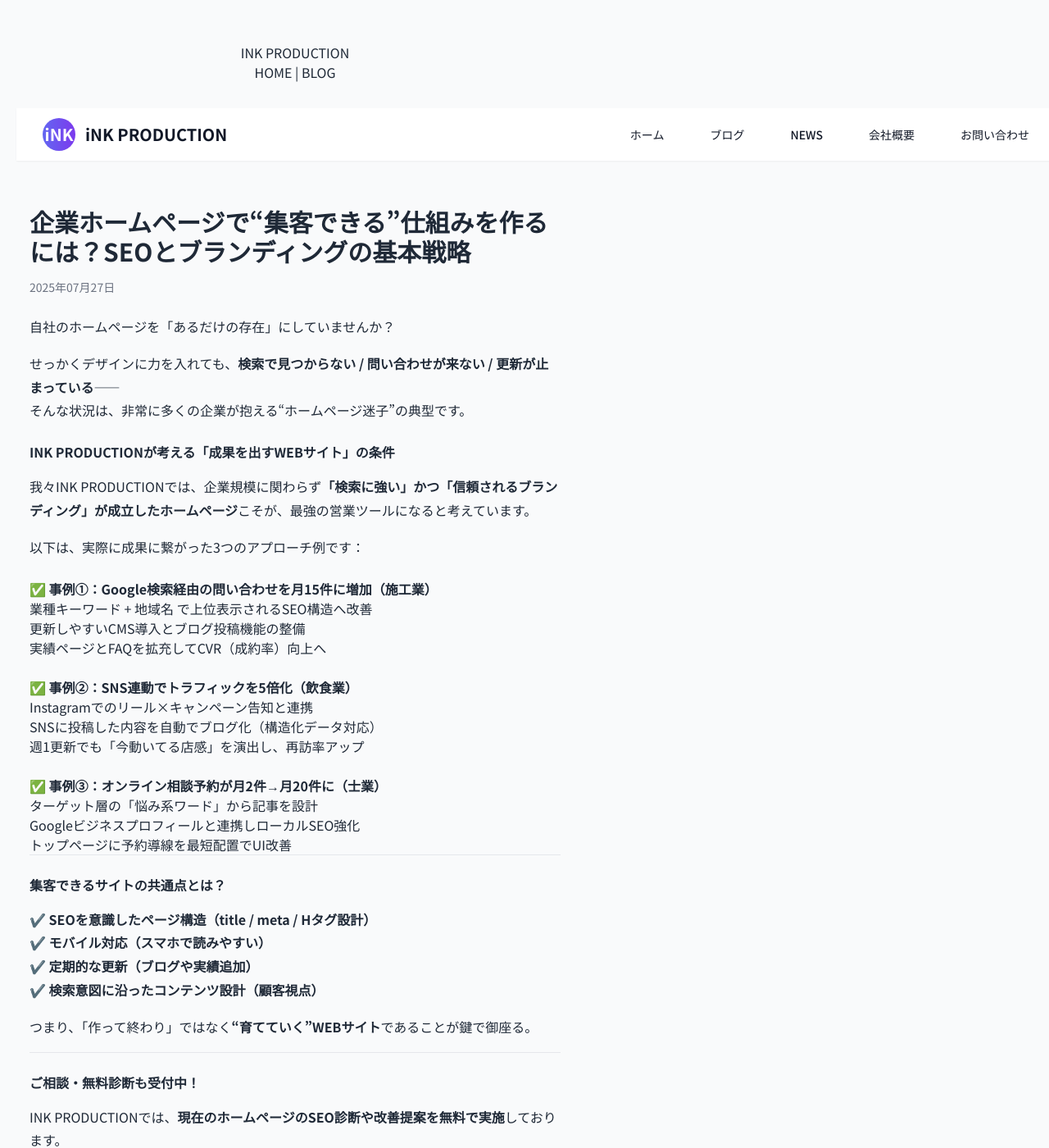
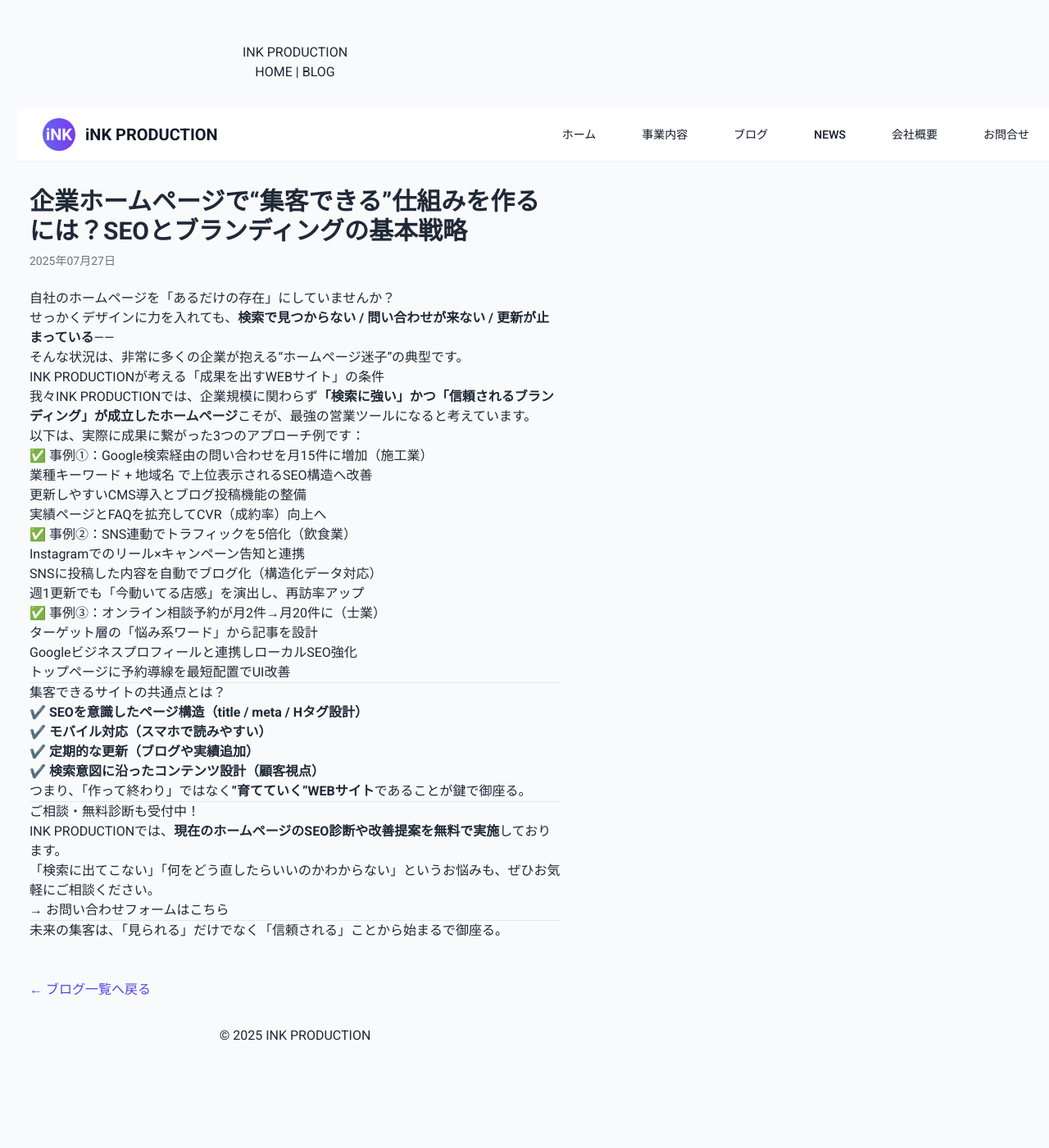
Before and after one commit to inkproduction1400-bot/iNK-PRODUCTION-, a Jekyll site: the page built from _posts/2025-07-27-seo-branding-strategy.md, in a window 1280 px wide and 1400 px high. Shown: the whole window at 82% size. Built offline with Jekyll 4.4.1, drawn with Linux system fonts in a browser that asks for light colours; nearby versions of some CDN libraries; a script that is not in the unit is left out; comment, search, counter and statistics services are not loaded.

Commit message:
fix permalink config and post

```diff
--- a/_layouts/post.html
+++ b/_layouts/post.html
@@ -4,59 +4,155 @@
 <!DOCTYPE html>
 <html lang="ja">
 <head>
-  <meta charset="UTF-8" />
-  <meta name="viewport" content="width=device-width, initial-scale=1.0" />
-  <title>{{ page.title }}｜INK PRODUCTION ブログ</title>
-  <meta name="description" content="{{ page.excerpt | strip_html | truncate: 120 }}" />
-  <meta name="keywords" content="ブログ, 動画制作, WEB制作, AI開発, マーケティング, INK PRODUCTION" />
+    <meta charset="UTF-8">
+    <meta name="viewport" content="width=device-width, initial-scale=1.0">
+    <title>動画制作・WEB制作・AIソリューション｜INK PRODUCTION</title>
+    <meta name="description" content="動画制作・WEB制作・AI開発をワンストップで提供するINK PRODUCTIONの公式サイト。映像・デザイン・AIの融合で最適なソリューションを提案します。">
+    <meta name="keywords" content="動画制作, WEB制作, ホームページ制作, AI開発, Flutter, Firebase, ChatGPT, 糸島, 福岡, 東京, SNS運用, マーケティング">
     <meta name="robots" content="index, follow" />
+    <!-- OGP -->
+    <meta property="og:title" content="動画制作・WEB制作・AI開発 | INK PRODUCTION" />
+    <meta property="og:description" content="動画×WEB×AIで最先端のクリエイティブを提案します。INK PRODUCTIONの公式サイト。" />
+    <meta property="og:image" content="https://inkproduction1400-bot.github.io/ink-production-site/images/ogp.png" />
+    <meta property="og:url" content="https://inkproduction1400-bot.github.io/ink-production-site/" />
+    <meta property="og:type" content="website" />
+    <meta property="og:site_name" content="INK PRODUCTION" />
+    <!-- Favicon -->
+    <link rel="icon" type="image/png" href="images/favicon.png" />
+    <!-- CSS -->
+    <link href="https://cdn.jsdelivr.net/npm/tailwindcss@2.2.19/dist/tailwind.min.css" rel="stylesheet" />
+    <link rel="canonical" href="https://inkproduction1400-bot.github.io/ink-production-site/" />
+    <script src="https://cdn.tailwindcss.com"></script>
+    <script src="https://unpkg.com/three@0.132.2/build/three.min.js"></script>
+    <script src="https://unpkg.com/three@0.132.2/examples/js/controls/OrbitControls.js"></script>
+    <!-- 構造化データ JSON-LD（Google用） -->
+<script type="application/ld+json">
+    {
+      "@context": "https://schema.org",
+      "@type": "Organization",
+      "name": "INK PRODUCTION",
+      "url": "https://inkproduction1400-bot.github.io/ink-production-site/",
+      "logo": "https://inkproduction1400-bot.github.io/ink-production-site/images/logo.png",
+      "sameAs": [      ],
+      "description": "WEB制作・動画制作・AI導入支援などを手がけるデジタルクリエイティブカンパニーです。",
+      "contactPoint": {
+        "@type": "ContactPoint",
+        "telephone": "+81-80-5261-9583",
+        "contactType": "customer support",
+        "areaServed": "JP",
+        "availableLanguage": ["Japanese"]
+      }
+    }
+    </script>
 
-  <!-- OGP -->
-  <meta property="og:title" content="{{ page.title }}｜INK PRODUCTION" />
-  <meta property="og:description" content="{{ page.excerpt | strip_html | truncate: 120 }}" />
-  <meta property="og:image" content="https://inkproduction1400-bot.github.io/ink-production-site/images/ogp.png" />
-  <meta property="og:url" content="{{ site.url }}{{ site.baseurl }}{{ page.url }}" />
-  <meta property="og:type" content="article" />
-  <meta property="og:site_name" content="INK PRODUCTION" />
+    <!-- ここからCSS -->
+    <style>
+        @import url('https://fonts.googleapis.com/css2?family=Noto+Sans+JP:wght@300;400;500;700&family=Roboto:wght@300;400;500;700&display=swap');
 
-  <!-- Favicon -->
-  <link rel="icon" type="image/png" href="{{ site.baseurl }}/images/favicon.png" />
-  <link rel="canonical" href="{{ site.url }}{{ site.baseurl }}{{ page.url }}" />
+        :root {
+            --primary-color: #4F46E5;
+            --secondary-color: #10B981;
+            --dark-color: #1F2937;
+            --light-color: #F9FAFB;
+        }
 
-  <!-- Tailwind CSS -->
-  <link href="https://cdn.jsdelivr.net/npm/tailwindcss@2.2.19/dist/tailwind.min.css" rel="stylesheet" />
-  <script src="https://cdn.tailwindcss.com"></script>
+        body {
+            font-family: 'Roboto', 'Noto Sans JP', sans-serif;
+            background-color: var(--light-color);
+            color: var(--dark-color);
+            overflow-x: hidden;
+        }
 
-  <!-- 独自フォント・CSS -->
-  <style>
-    @import url('https://fonts.googleapis.com/css2?family=Noto+Sans+JP:wght@300;400;500;700&display=swap');
-    body {
-      font-family: 'Noto Sans JP', sans-serif;
-      background-color: #f9fafb;
-      color: #1f2937;
+        .hero-section {
+            height: 100vh;
+            position: relative;
+            overflow: hidden;
         }
-    article h1, h2, h3 {
-      margin-top: 1.5rem;
-      font-weight: bold;
+
+        .hero-content {
+            z-index: 10;
         }
-    article img {
-      max-width: 100%;
-      margin: 1rem 0;
+
+        .service-card {
+            transition: all 0.3s ease;
+            transform-style: preserve-3d;
+            perspective: 1000px;
         }
-    article p {
-      line-height: 1.8;
-      margin: 1rem 0;
+
+        .service-card:hover {
+            transform: translateY(-10px) rotateX(5deg);
+            box-shadow: 0 25px 50px -12px rgba(0, 0, 0, 0.25);
         }
-    .prose a {
-      color: #4f46e5;
-      text-decoration: underline;
+
+        .floating {
+            animation: floating 6s ease-in-out infinite;
+        }
+
+        @keyframes floating {
+            0% { transform: translateY(0px) rotateX(0deg); }
+            50% { transform: translateY(-20px) rotateX(5deg); }
+            100% { transform: translateY(0px) rotateX(0deg); }
+        }
+
+        .scroll-indicator {
+            animation: bounce 2s infinite;
+        }
+
+        @keyframes bounce {
+            0%, 20%, 50%, 80%, 100% {transform: translateY(0);}
+            40% {transform: translateY(-30px);}
+            60% {transform: translateY(-15px);}
+        }
+
+        .portfolio-item {
+            transition: all 0.3s ease;
+        }
+
+        .portfolio-item:hover {
+            transform: scale(1.05) rotateY(5deg);
+            z-index: 10;
+        }
+
+        #particles-js {
+            position: absolute;
+            width: 100%;
+            height: 100%;
+            z-index: 0;
+        }
+
+        .section-3d {
+            transform-style: preserve-3d;
+        }
+
+        .parallax-layer {
+            position: absolute;
+            width: 100%;
+            height: 100%;
+            transform-style: preserve-3d;
+        }
+
+        .perspective-container {
+            perspective: 1000px;
+        }
+
+        .hover-3d {
+            transition: transform 0.5s ease;
+        }
+
+        .hover-3d:hover {
+            transform: rotateY(15deg) rotateX(-5deg) translateZ(50px);
         }
     </style>
 </head>
+<body class="relative">
+    <!-- 3D Background Canvas -->
+    <div id="canvas-container" class="fixed top-0 left-0 w-full h-full -z-10 opacity-20"></div>
 
-<body class="relative">
+    <button id="backToTopButton" class="fixed bottom-4 right-4 p-3 bg-purple-600 text-white rounded-full shadow-md hidden z-50">
+        ↑
+      </button>
 
-  <!-- ナビゲーション（共通で blog.html のものを踏襲） -->
+    <!-- Navigation -->
     <nav class="fixed w-full bg-white bg-opacity-90 backdrop-filter backdrop-blur-md shadow-sm z-50">
         <div class="max-w-7xl mx-auto px-4 sm:px-6 lg:px-8">
             <div class="flex justify-between h-16">
@@ -67,16 +163,17 @@
                     </div>
                 </div>
                 <div class="hidden md:ml-6 md:flex md:items-center md:space-x-8">
-          <a href="/index.html" class="text-gray-900 hover:text-indigo-600 px-3 py-2 rounded-md text-sm font-medium transition">ホーム</a>
-          <a href="/blog.html" class="text-gray-900 hover:text-indigo-600 px-3 py-2 rounded-md text-sm font-medium transition">ブログ</a>
-          <a href="/news.html" class="text-gray-900 hover:text-indigo-600 px-3 py-2 rounded-md text-sm font-medium transition">NEWS</a>
-          <a href="/company.html" class="text-gray-900 hover:text-indigo-600 px-3 py-2 rounded-md text-sm font-medium transition">会社概要</a>
-          <a href="/contact.html" class="text-gray-900 hover:text-indigo-600 px-3 py-2 rounded-md text-sm font-medium transition">お問い合わせ</a>
+                    <a href="index.html#home" class="text-gray-900 hover:text-indigo-600 px-3 py-2 rounded-md text-sm font-medium transition">ホーム</a>
+                    <a href="index.html#services" class="text-gray-900 hover:text-indigo-600 px-3 py-2 rounded-md text-sm font-medium transition">事業内容</a>
+                    <a href="blog.html#about" class="text-gray-900 hover:text-indigo-600 px-3 py-2 rounded-md text-sm font-medium transition">ブログ</a>
+                    <a href="news.html#about" class="text-gray-900 hover:text-indigo-600 px-3 py-2 rounded-md text-sm font-medium transition">NEWS</a>
+                    <a href="company.html#about" class="text-gray-900 hover:text-indigo-600 px-3 py-2 rounded-md text-sm font-medium transition">会社概要</a>
+                    <a href="contact.html#about" class="text-gray-900 hover:text-indigo-600 px-3 py-2 rounded-md text-sm font-medium transition">お問合せ</a>
                 </div>
                 <div class="-mr-2 flex items-center md:hidden">
-          <button type="button" id="mobile-menu-button" class="inline-flex items-center justify-center p-2 rounded-md text-gray-400 hover:text-gray-500 hover:bg-gray-100">
-            <svg class="h-6 w-6" fill="none" viewBox="0 0 24 24" stroke="currentColor">
-              <path stroke-linecap="round" stroke-linejoin="round" stroke-width="2" d="M4 6h16M4 12h16M4 18h16"/>
+                    <button type="button" id="mobile-menu-button" class="inline-flex items-center justify-center p-2 rounded-md text-gray-400 hover:text-gray-500 hover:bg-gray-100 focus:outline-none focus:ring-2 focus:ring-inset focus:ring-indigo-500">
+                        <svg class="h-6 w-6" xmlns="http://www.w3.org/2000/svg" fill="none" viewBox="0 0 24 24" stroke="currentColor">
+                            <path stroke-linecap="round" stroke-linejoin="round" stroke-width="2" d="M4 6h16M4 12h16M4 18h16" />
                         </svg>
                     </button>
                 </div>
```
Lines whose indentation alone changed are shown as unchanged.
